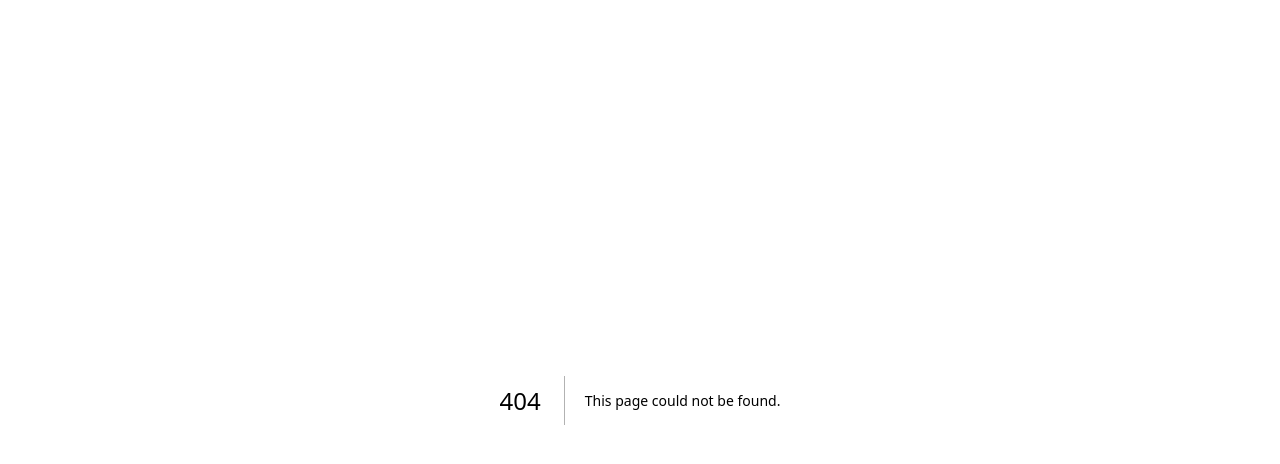
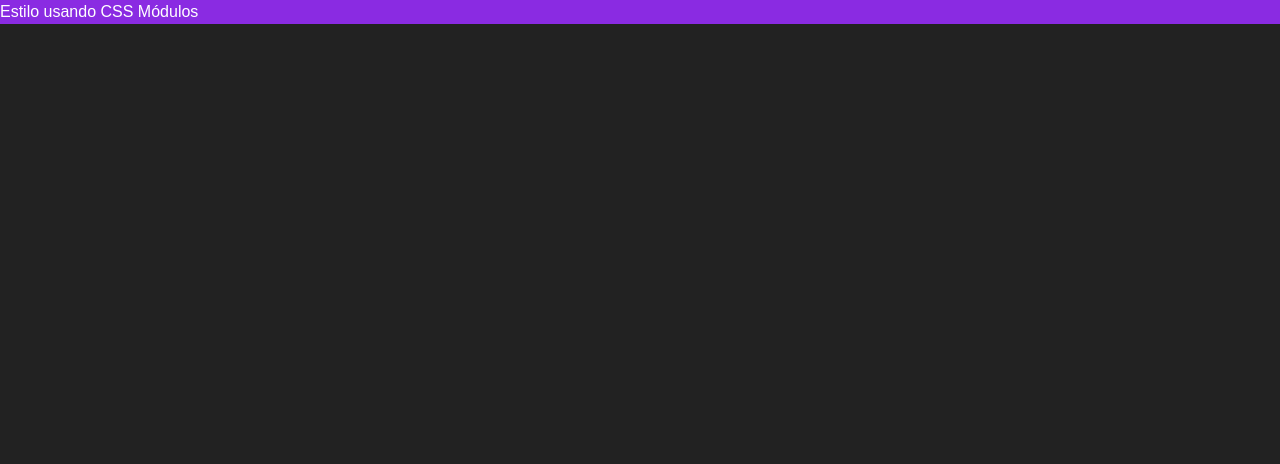
Before and after one commit to icaro-nog/react-redux-udemy, a Next.js app in the folder aulao_nextjs/fundamentos/: page /estiloso in a window 1280 px wide. Before the commit this address had no page. Shown: the top 464 px of the page. Built offline with nearby package versions, Linux system fonts and the light colour scheme.

Commit message:
Usando Componentes

```diff
--- /dev/null
+++ b/aulao_nextjs/fundamentos/src/pages/estiloso.jsx
@@ -0,0 +1,9 @@
+import '../styles/Estiloso.modules.css'
+
+export default function Estiloso(){
+    return (
+        <div className='roxo'>
+            <h1>Estilo usando CSS Módulos</h1>
+        </div>
+    )
+}
--- /dev/null
+++ b/aulao_nextjs/fundamentos/src/styles/Estiloso.modules.css
@@ -0,0 +1,4 @@
+.roxo{
+    background-color: blueviolet;
+    color: #fff;
+}
```
Also changed, not shown: aulao_nextjs/fundamentos/src/components/Cabecalho.jsx (added, +7 -0 lines), aulao_nextjs/fundamentos/src/pages/exemplo.jsx (added, +10 -0 lines).
